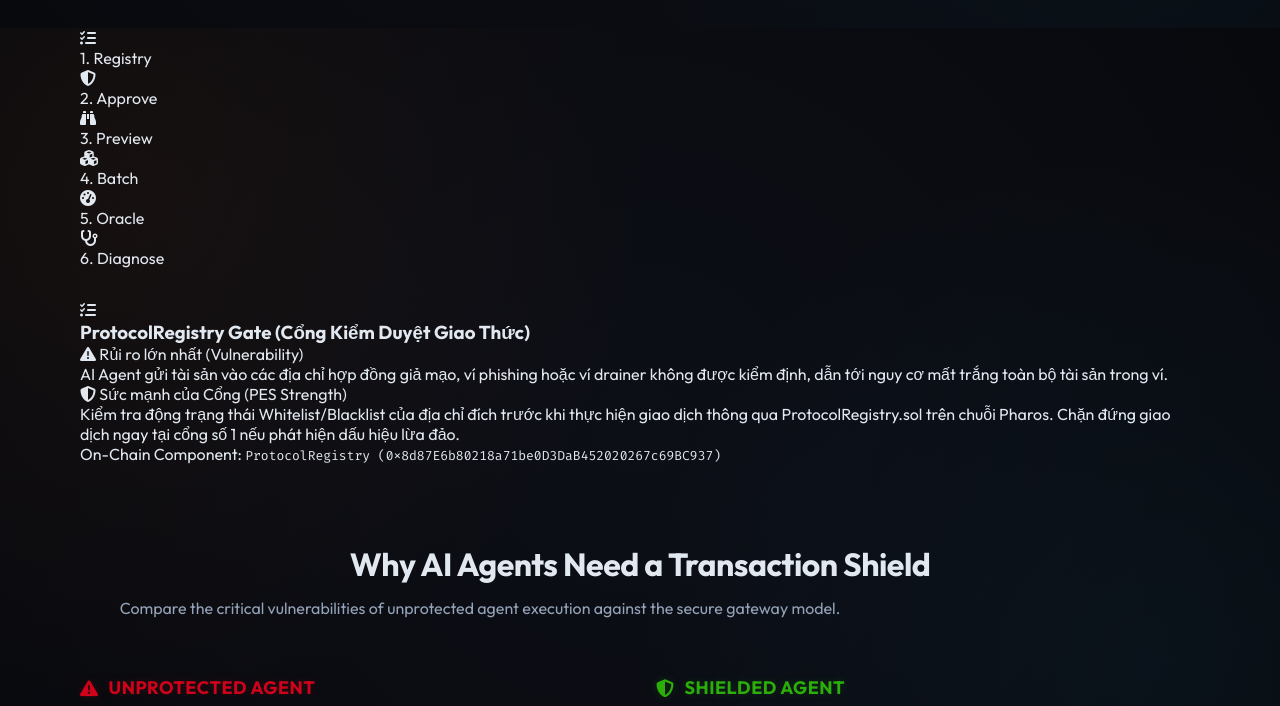
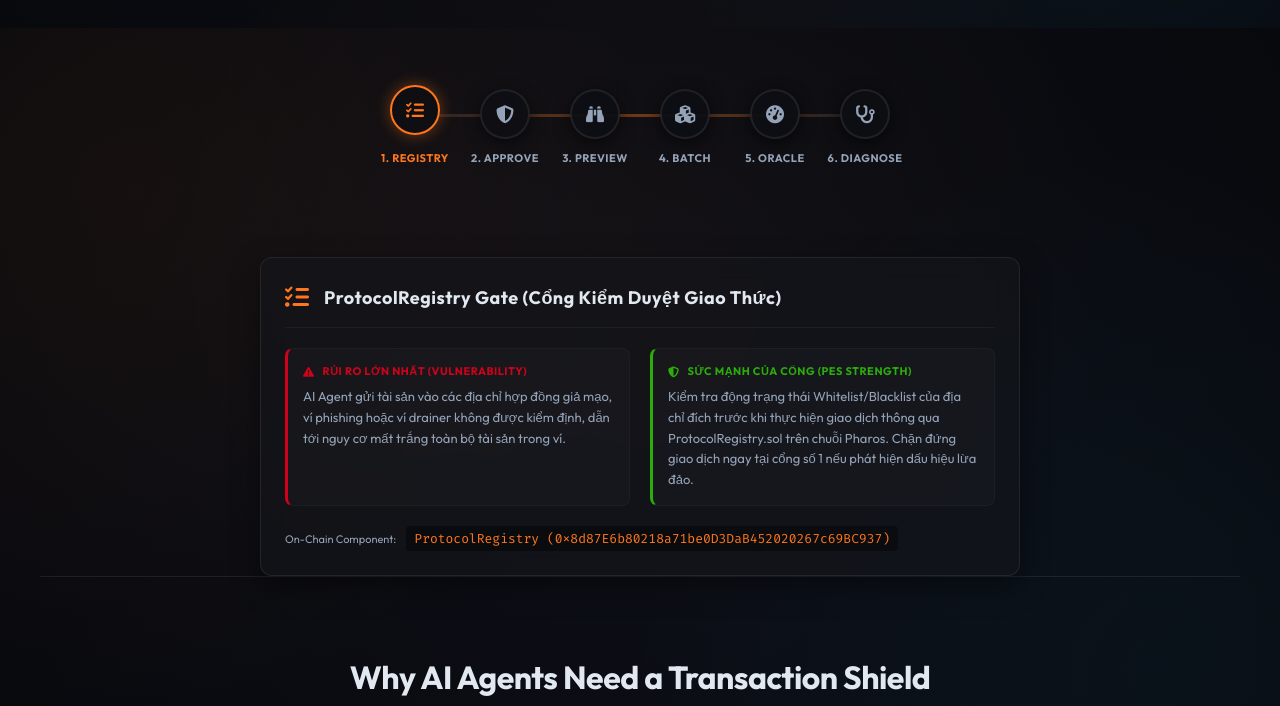
Before and after one commit to enzo151097/pharos-skill-engine, a website: page index.html in a window 1280 px wide. Shown: the part 772-1478 px from the top of the page. Drawn offline with nearby package versions, Linux system fonts and the light colour scheme.

Commit message:
style: implement interactive pipeline chart, grid details, and sandbox steps formatting in style.css

```diff
--- a/css/style.css
+++ b/css/style.css
@@ -816,7 +816,7 @@
     justify-content: space-between;
     flex-grow: 1;
     position: relative;
-    max-width: 380px;
+    max-width: 650px;
     padding: 0 10px;
 }
 
@@ -1907,3 +1907,233 @@
     90% { transform: translate(1px, -2px) rotate(0deg); }
     100% { transform: translate(1px, 1px) rotate(0.5deg); }
 }
+
+/* Interactive Pipeline CSS styling */
+.interactive-flow-section {
+    background: radial-gradient(circle at center, rgba(255, 118, 28, 0.03) 0%, transparent 70%);
+    border-top: 1px solid var(--border-color);
+    border-bottom: 1px solid var(--border-color);
+}
+
+.interactive-pipeline-wrapper {
+    max-width: 900px;
+    margin: 40px auto;
+    padding: 20px;
+}
+
+.interactive-pipeline {
+    display: flex;
+    justify-content: space-between;
+    position: relative;
+    align-items: center;
+}
+
+.pipeline-connector-line {
+    position: absolute;
+    top: 25px;
+    left: 40px;
+    right: 40px;
+    height: 3px;
+    background: linear-gradient(90deg, var(--border-color), rgba(255, 118, 28, 0.4), var(--border-color));
+    z-index: 1;
+}
+
+.flow-step {
+    display: flex;
+    flex-direction: column;
+    align-items: center;
+    gap: 12px;
+    cursor: pointer;
+    z-index: 2;
+    transition: all 0.3s cubic-bezier(0.4, 0, 0.2, 1);
+    width: 90px;
+}
+
+.flow-step-circle {
+    width: 50px;
+    height: 50px;
+    border-radius: 50%;
+    background: rgba(14, 15, 20, 0.95);
+    border: 2px solid var(--border-color);
+    display: flex;
+    align-items: center;
+    justify-content: center;
+    font-size: 18px;
+    color: var(--text-secondary);
+    transition: all 0.3s ease;
+    box-shadow: 0 4px 15px rgba(0, 0, 0, 0.6);
+}
+
+.flow-step-name {
+    font-size: 11px;
+    font-weight: 700;
+    color: var(--text-secondary);
+    text-transform: uppercase;
+    letter-spacing: 0.5px;
+    text-align: center;
+    transition: all 0.3s ease;
+}
+
+.flow-step:hover .flow-step-circle,
+.flow-step.active .flow-step-circle {
+    border-color: var(--primary-accent);
+    color: var(--primary-accent);
+    box-shadow: 0 0 15px rgba(255, 118, 28, 0.4);
+    transform: translateY(-4px);
+}
+
+.flow-step:hover .flow-step-name,
+.flow-step.active .flow-step-name {
+    color: var(--primary-accent);
+}
+
+.flow-detail-container {
+    max-width: 800px;
+    margin: 0 auto;
+    padding: 0 20px;
+}
+
+.flow-detail-card {
+    background: var(--card-bg);
+    border: 1px solid var(--border-color);
+    border-radius: 12px;
+    padding: 24px;
+    backdrop-filter: blur(12px);
+    transition: all 0.4s ease;
+    box-shadow: 0 10px 30px rgba(0, 0, 0, 0.4);
+}
+
+.flow-detail-card.update-glow {
+    animation: flash-border 0.5s ease-out;
+}
+
+@keyframes flash-border {
+    0% { border-color: var(--primary-accent); box-shadow: 0 0 20px rgba(255, 118, 28, 0.4); }
+    100% { border-color: var(--border-color); }
+}
+
+.flow-detail-card .detail-header {
+    display: flex;
+    align-items: center;
+    gap: 15px;
+    margin-bottom: 20px;
+    border-bottom: 1px solid rgba(255, 255, 255, 0.05);
+    padding-bottom: 15px;
+}
+
+.flow-detail-card .detail-icon {
+    font-size: 24px;
+    color: var(--primary-accent);
+}
+
+.flow-detail-card .detail-header h3 {
+    margin: 0;
+    font-size: 18px;
+    font-weight: 700;
+    letter-spacing: 0.5px;
+}
+
+.flow-detail-card .detail-body {
+    display: grid;
+    grid-template-columns: 1fr 1fr;
+    gap: 20px;
+    margin-bottom: 20px;
+}
+
+@media (max-width: 768px) {
+    .flow-detail-card .detail-body {
+        grid-template-columns: 1fr;
+    }
+    .interactive-pipeline {
+        flex-wrap: wrap;
+        gap: 20px;
+        justify-content: center;
+    }
+    .pipeline-connector-line {
+        display: none;
+    }
+}
+
+.flow-detail-card .detail-block {
+    background: rgba(255, 255, 255, 0.02);
+    border-radius: 8px;
+    padding: 15px;
+    border: 1px solid rgba(255, 255, 255, 0.03);
+}
+
+.detail-block.block-problem {
+    border-left: 3px solid var(--color-red);
+}
+
+.detail-block.block-strength {
+    border-left: 3px solid var(--color-green);
+}
+
+.flow-detail-card .block-label {
+    display: flex;
+    align-items: center;
+    gap: 8px;
+    font-size: 11px;
+    font-weight: 700;
+    text-transform: uppercase;
+    letter-spacing: 0.5px;
+    margin-bottom: 8px;
+}
+
+.block-problem .block-label { color: var(--color-red); }
+.block-strength .block-label { color: var(--color-green); }
+
+.flow-detail-card .detail-block p {
+    margin: 0;
+    font-size: 13px;
+    line-height: 1.6;
+    color: var(--text-secondary);
+}
+
+.flow-detail-card .detail-footer {
+    display: flex;
+    align-items: center;
+    gap: 10px;
+    font-size: 11px;
+    color: var(--text-secondary);
+}
+
+.flow-detail-card .detail-footer code {
+    background: rgba(0, 0, 0, 0.4);
+    padding: 4px 8px;
+    border-radius: 4px;
+    color: var(--primary-accent);
+}
+
+/* Card details design updates */
+.gate-card {
+    display: flex;
+    flex-direction: column;
+    gap: 12px;
+}
+
+.gate-problem {
+    font-size: 12px;
+    color: var(--text-secondary);
+    line-height: 1.5;
+    border-left: 2px solid var(--color-red);
+    padding-left: 8px;
+}
+
+.gate-strength {
+    font-size: 12px;
+    color: var(--text-primary);
+    line-height: 1.5;
+    border-left: 2px solid var(--color-green);
+    padding-left: 8px;
+}
+
+.gate-contract {
+    font-size: 10px;
+    background: rgba(0,0,0,0.3);
+    padding: 3px 6px;
+    border-radius: 4px;
+    color: var(--primary-accent);
+    align-self: flex-start;
+    margin-top: auto;
+}
```
